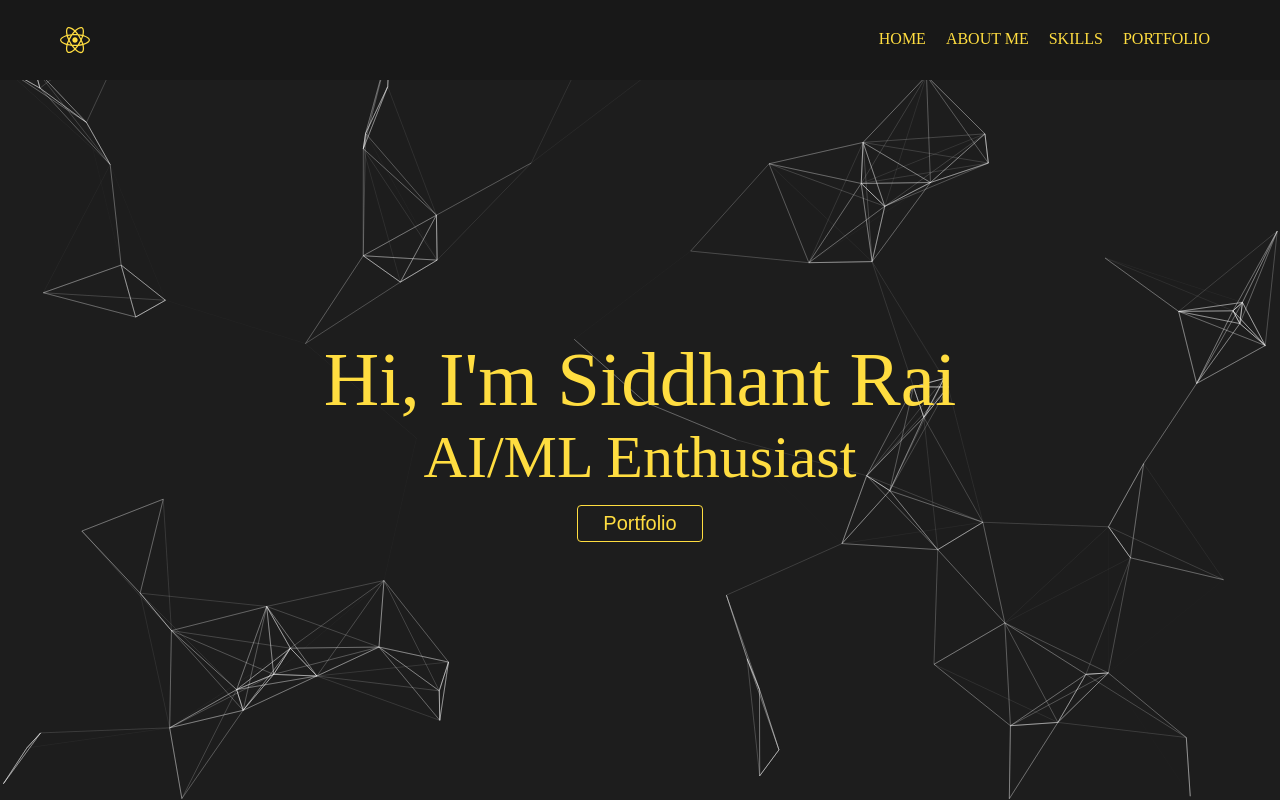
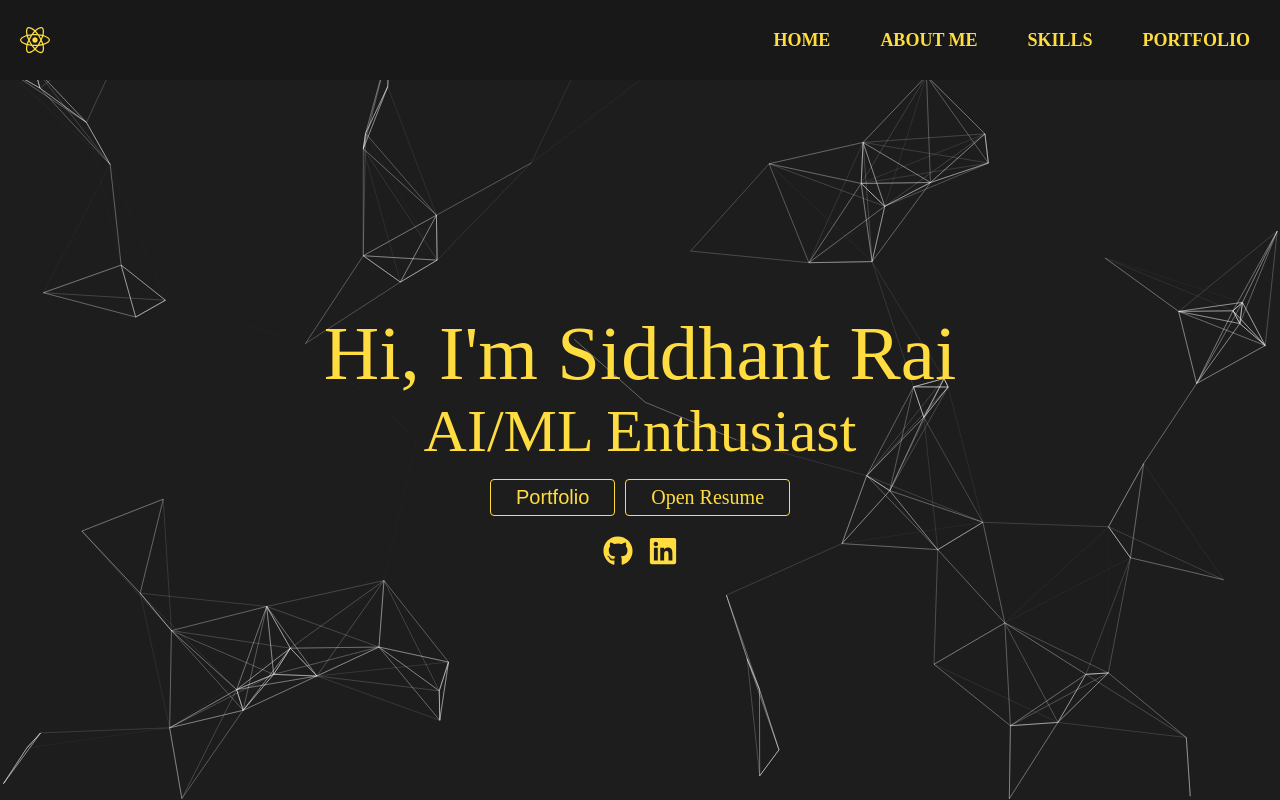
Before and after one commit to Siddhant20020/Portfolio, a React (Create React App) app: page / in a window 1280 px wide. Built offline with nearby package versions, Linux system fonts and the light colour scheme.

Commit message:
Completed

```diff
--- a/src/components/navBar/styles.scss
+++ b/src/components/navBar/styles.scss
@@ -14,9 +14,9 @@
     align-items: center;
     justify-content: space-between;
     width: 100%;
-    max-width: 1200px;
+    max-width: 1400px; // ⬅️ allows more space on big screens
     margin: 0 auto;
-    padding: 0 20px;
+    padding: 0 2rem;
   }
 
   &__logo {
@@ -25,12 +25,24 @@
     text-decoration: none;
     display: flex;
     align-items: center;
+    gap: 0.5rem;
+
+    svg {
+      transition: transform 0.3s ease;
+    }
+
+    &:hover svg {
+      transform: rotate(20deg);
+    }
   }
 
   &__menu {
     display: flex;
+    align-items: center;
+    gap: 3rem; // ⬅️ space between menu items
     list-style: none;
     margin: 0;
+    margin-left: auto; // ⬅️ pushes it all the way to the right
     padding: 0;
 
     &.active {
@@ -43,36 +55,44 @@
       flex-direction: column;
       align-items: center;
       justify-content: center;
-      gap: 2rem;
-      transition: all 0.5s ease;
+      gap: 2.5rem;
+      transition: all 0.3s ease-in-out;
+      margin-left: 0;
     }
   }
 
   &__item {
     position: relative;
 
-    &:hover::after {
-      width: 100%;
-      background: var(--yellow-theme-main-color);
-    }
-
     &::after {
       content: "";
       display: block;
-      height: 3px;
-      width: 0;
-      background: transparent;
-      transition: all 0.5s ease;
+      position: absolute;
+      bottom: -5px;
+      left: 50%;
+      width: 0%;
+      height: 2px;
+      background-color: var(--yellow-theme-main-color);
+      transition: all 0.3s ease;
+      transform: translateX(-50%);
+    }
+
+    &:hover::after {
+      width: 100%;
     }
   }
 
   &__link {
     color: var(--yellow-theme-main-color);
     text-decoration: none;
-    font-size: 1.6rem;
+    font-size: 1.8rem; // ⬅️ larger font size
+    font-weight: 600;
     padding: 0.5rem 1rem;
-    display: block;
-    text-align: center;
+    transition: color 0.3s ease;
+
+    &:hover {
+      color: #fff;
+    }
   }
 
   &__icon {
--- a/src/containers/home/index.jsx
+++ b/src/containers/home/index.jsx
@@ -1,6 +1,7 @@
 import React, { useState, useEffect } from "react";
 import { useNavigate } from "react-router-dom";
 import "./styles.scss";
+import { FaGithub, FaLinkedin } from "react-icons/fa";
 
 const interests = [
   "Full Stack Developer",
@@ -44,6 +45,34 @@ const Home = () => {
 
       <div className="home__portfolio">
         <button onClick={handleNavigateToPortfolio}>Portfolio</button>
+
+        <a
+          href="/Siddhant_Resume.pdf"
+          target="_blank"
+          rel="noopener noreferrer"
+          className="resume-button"
+        >
+          Open Resume
+        </a>
+      </div>
+
+      <div className="home__social-links">
+        <a
+          href="https://github.com/Siddhant20020"
+          target="_blank"
+          rel="noopener noreferrer"
+          aria-label="GitHub"
+        >
+          <FaGithub size={30} />
+        </a>
+        <a
+          href="https://www.linkedin.com/in/siddhant-rai-b4961625a/"
+          target="_blank"
+          rel="noopener noreferrer"
+          aria-label="LinkedIn"
+        >
+          <FaLinkedin size={30} />
+        </a>
       </div>
     </section>
   );
--- a/src/containers/home/styles.scss
+++ b/src/containers/home/styles.scss
@@ -40,10 +40,12 @@
   &__portfolio {
     display: flex;
     justify-content: center;
+    gap: 1rem;
     margin-top: 15px;
     width: 100%;
 
-    button {
+    button,
+    .resume-button {
       cursor: pointer;
       padding: 0.6rem 2.5rem;
       font-size: clamp(1rem, 2.5vw, 2rem);
@@ -52,30 +54,46 @@
       border: 1.5px solid var(--yellow-theme-main-color);
       border-radius: 4px;
       font-weight: 500;
+      text-decoration: none;
+      text-align: center;
       transition: background 0.3s ease, color 0.3s ease;
+    }
+
+    button:hover,
+    .resume-button:hover {
+      background: var(--yellow-theme-main-color);
+      color: #000000;
+    }
+
+    .open-link {
+      background: var(--yellow-theme-main-color);
+      color: #000;
 
       &:hover {
-        background: var(--yellow-theme-main-color);
-        color: #000000;
+        background: transparent;
+        color: var(--yellow-theme-main-color);
+      }
+    }
+  }
+
+  &__social-links {
+    margin-top: 20px;
+    display: flex;
+    gap: 1.5rem;
+    justify-content: center;
+
+    a {
+      color: var(--yellow-theme-main-color);
+      transition: color 0.3s ease;
+
+      &:hover {
+        color: #fff;
       }
     }
   }
 }
 
-/* Optional: Adjust font-size for even smaller screens */
-@media (max-width: 350px) {
-  .home__text-wrapper h1,
-  .home__text-wrapper .static-text,
-  .home__text-wrapper .dynamic-text {
-    font-size: 2rem !important;
-  }
-
-  .home__portfolio{
-    padding: 0.5rem 2rem;
-  }
-}
-
-/* Cursor blinking animation (unchanged) */
+/* Cursor blinking animation */
 @keyframes blinkCursor {
   0% {
     opacity: 1;
```
Also changed, not shown: 1 other file (tests, documents, lock files or other folders).
